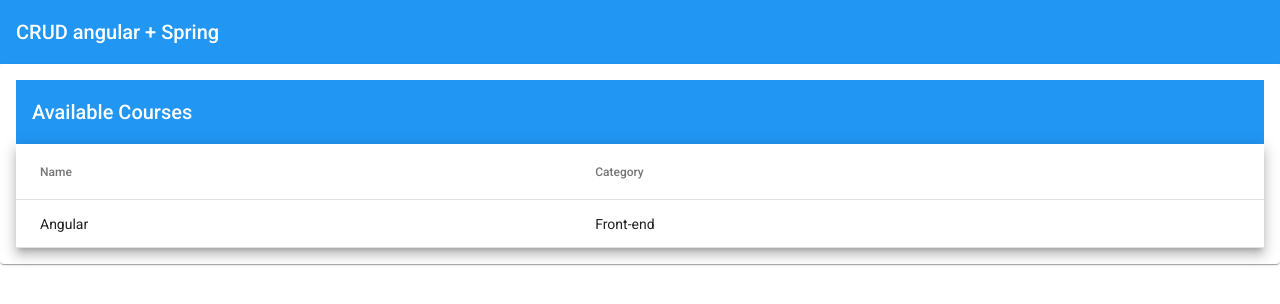
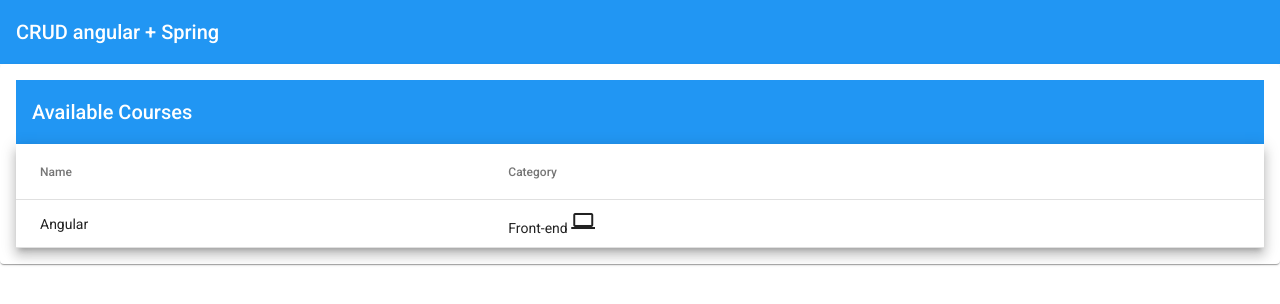
Before and after one commit to ericambiel/crud-angular, an Angular app: page /courses in a window 1280 px wide. Shown: the top 304 px of the page. Built offline with nearby package versions, Linux system fonts and the light colour scheme.

Commit message:
feat(class-12): Added neu pipe, control category icons.

```diff
--- a/src/app/courses/home/home.component.html
+++ b/src/app/courses/home/home.component.html
@@ -8,13 +8,18 @@
       <!-- Name Column -->
       <ng-container matColumnDef="name">
         <th mat-header-cell *matHeaderCellDef>Name</th>
-        <td mat-cell *matCellDef="let courses">{{ courses.name }}</td>
+        <td mat-cell *matCellDef="let course">{{ course.name }}</td>
       </ng-container>
 
       <!-- Category Column -->
       <ng-container matColumnDef="category">
         <th mat-header-cell *matHeaderCellDef>Category</th>
-        <td mat-cell *matCellDef="let courses">{{ courses.category }}</td>
+        <td mat-cell *matCellDef="let course">
+          {{ course.category }}
+          <mat-icon aria-hidden="false" aria-label="Course Category">{{
+            course.category | category
+          }}</mat-icon>
+        </td>
       </ng-container>
 
       <tr mat-header-row *matHeaderRowDef="displayedColumns"></tr>
--- a/src/app/courses/services/courses.service.ts
+++ b/src/app/courses/services/courses.service.ts
@@ -1,7 +1,7 @@
 import { Injectable } from '@angular/core';
 import { ICourse } from '../models/ICourse';
 import { HttpClient } from '@angular/common/http';
-import { delay, first, Observable } from 'rxjs';
+import { first, Observable } from 'rxjs';
 
 @Injectable({
   providedIn: 'root',
@@ -13,9 +13,9 @@
 
   list(): Observable<ICourse[]> {
     return this.httpClient.get<ICourse[]>(this.API).pipe(
-      first(), // Take first request from route.
+      first() // Take first request from route.
       // take(1), // Take first request from route. (Same bellow)
-      delay(1000) // Only to debug, to show spinner
+      // delay(1000) // Only to debug, to show spinner
       // tap(courses => console.log(courses)) // Only to debug, to show JSON at console
     );
   }
--- a/src/app/shared/app-material/app-material.module.ts
+++ b/src/app/shared/app-material/app-material.module.ts
@@ -5,6 +5,7 @@
 import { MatProgressSpinnerModule } from '@angular/material/progress-spinner';
 import { MatDialogModule } from '@angular/material/dialog';
 import { MatButtonModule } from '@angular/material/button';
+import { MatIconModule } from '@angular/material/icon';
 
 // This module was created only for organize all material imports;
 @NgModule({
@@ -15,6 +16,7 @@
     MatProgressSpinnerModule,
     MatDialogModule,
     MatButtonModule,
+    MatIconModule,
   ],
 })
 export class AppMaterialModule {}
--- /dev/null
+++ b/src/app/shared/pipes/category.pipe.ts
@@ -0,0 +1,16 @@
+import { Pipe, PipeTransform } from '@angular/core';
+
+@Pipe({
+  name: 'category',
+})
+export class CategoryPipe implements PipeTransform {
+  transform(value: string): string {
+    switch (value) {
+      case 'front-end':
+        return 'html';
+      case 'back-end':
+        return 'code';
+    }
+    return 'computer';
+  }
+}
--- a/src/app/shared/shared.module.ts
+++ b/src/app/shared/shared.module.ts
@@ -2,10 +2,11 @@
 import { CommonModule } from '@angular/common';
 import { ErrorDialogComponent } from './components/error-dialog/error-dialog.component';
 import { AppMaterialModule } from './app-material/app-material.module';
+import { CategoryPipe } from './pipes/category.pipe';
 
 @NgModule({
-  declarations: [ErrorDialogComponent],
+  declarations: [ErrorDialogComponent, CategoryPipe],
   imports: [CommonModule, AppMaterialModule],
-  exports: [ErrorDialogComponent],
+  exports: [ErrorDialogComponent, CategoryPipe],
 })
 export class SharedModule {}
```
Also changed, not shown: 1 other file (tests, documents, lock files or other folders).
